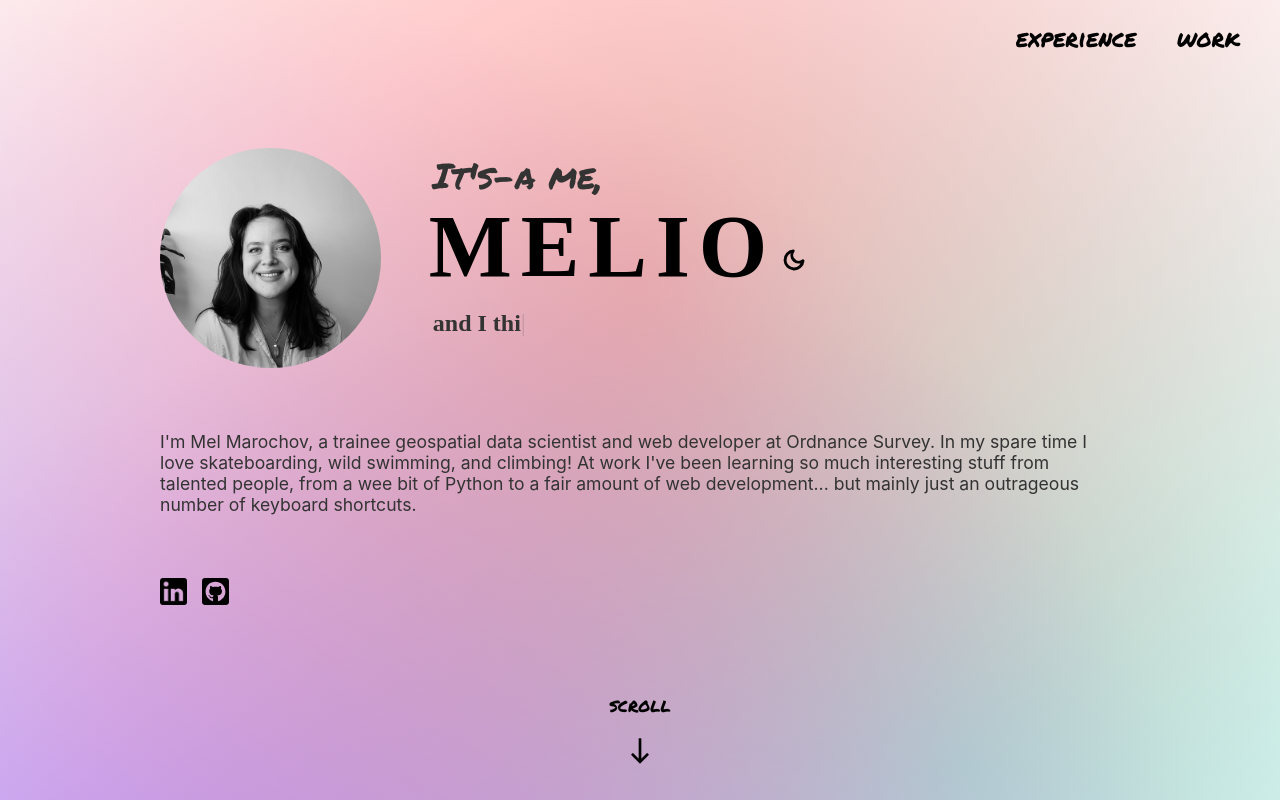
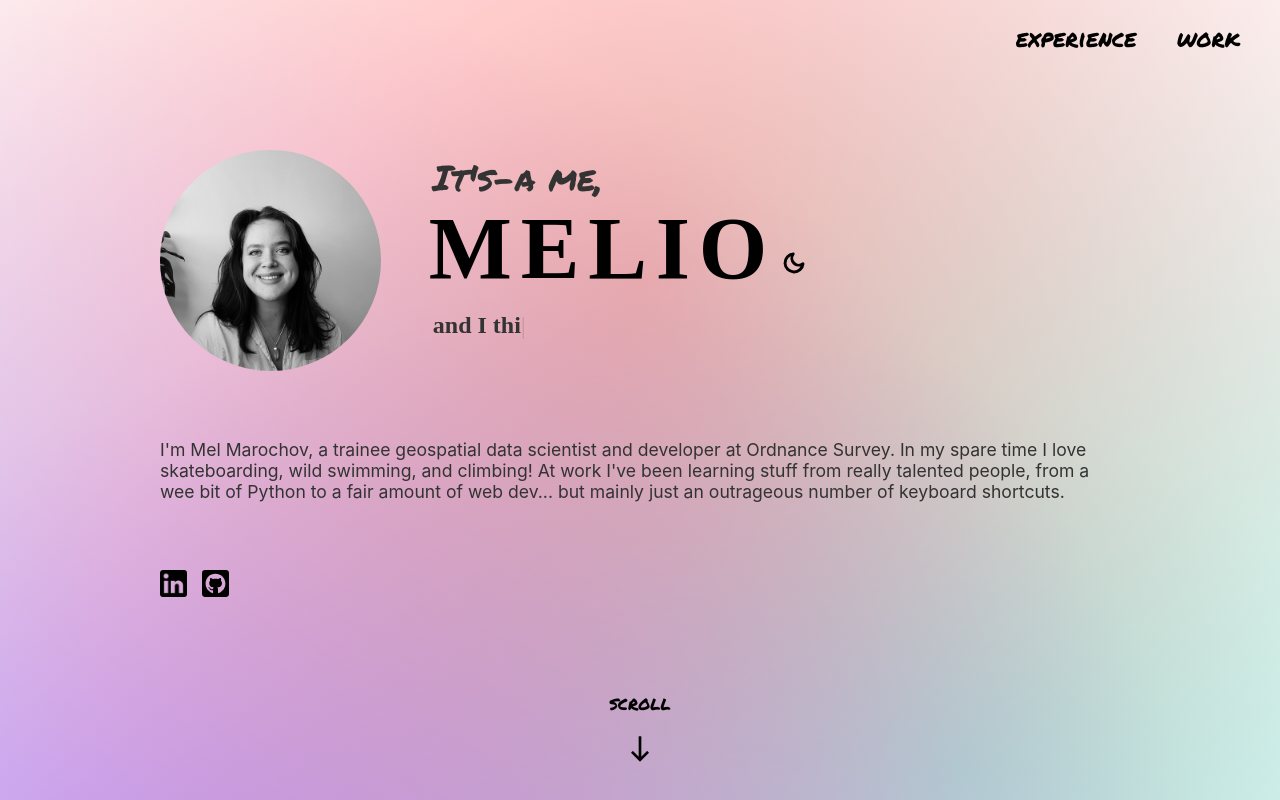
Before and after one commit to MMarochov/website, a Svelte app: page / in a window 1280 px wide. Shown: the top 800 px of the page. Built offline with nearby package versions, Linux system fonts and the light colour scheme; a web font is replaced by a local one.

Commit message:
fix social links, edit about text, and begin timeline component/experience section

```diff
--- a/src/App.svelte
+++ b/src/App.svelte
@@ -5,6 +5,7 @@
   import ScrollArrow from "./components/ScrollArrow.svelte";
   import Social from "./components/Social.svelte";
   import About from "./sections/About.svelte";
+  import Experience from "./sections/Experience.svelte";
   import Work from "./sections/Work.svelte";
   import { darkMode } from "./stores/darkMode.js";
 </script>
@@ -14,11 +15,11 @@
   <section id="landing-page">
     <Name />
     <About>
-      I'm Mel Marochov, a trainee geospatial data scientist and web developer at
+      I'm Mel Marochov, a trainee geospatial data scientist and developer at
       Ordnance Survey. In my spare time I love skateboarding, wild swimming, and
-      climbing! At work I've been learning so much interesting stuff from
+      climbing! At work I've been learning stuff from really
       talented people, from a wee bit of Python to a fair amount of web
-      development... but mainly just an outrageous number of keyboard shortcuts.
+      dev... but mainly just an outrageous number of keyboard shortcuts.
     </About>
     <Social />
     <ScrollArrow href="#work" />
@@ -26,6 +27,9 @@
   <ScrollToTop />
   <section id="work">
     <Work />
+  </section>
+  <section id="experience">
+    <Experience />
   </section>
 </main>
 
--- a/src/components/Social.svelte
+++ b/src/components/Social.svelte
@@ -12,7 +12,7 @@
   />
 
   <SocialButton
-    href="https://github.com/MMarochovOS"
+    href="https://github.com/MMarochov"
     src="images/Github"
     alt="Github"
   />
--- /dev/null
+++ b/src/sections/Experience.svelte
@@ -0,0 +1 @@
+<!-- Experience.svelte -->
--- a/src/sections/Work.svelte
+++ b/src/sections/Work.svelte
@@ -8,7 +8,7 @@
       image: "images/SEE_ICE.PNG",
       description:
         "During my Masters I developed and published a paper on a method which uses deep learning to classify Sentinel-2 imagery containing marine-terminating glaciers in Greenland. Click on the link below to take a look.",
-      github: "https://github.com/MMarochov/SEE_ICE",
+      github: "https://github.com/MMarochovDU/SEE_ICE",
       webpage: "https://doi.org/10.5194/tc-15-5041-2021",
     },
     {
```
Also changed, not shown: src/components/Timeline.svelte (added).
